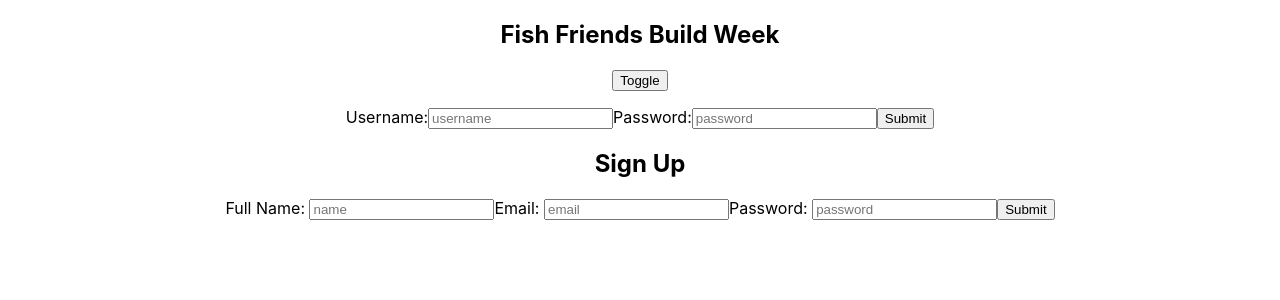
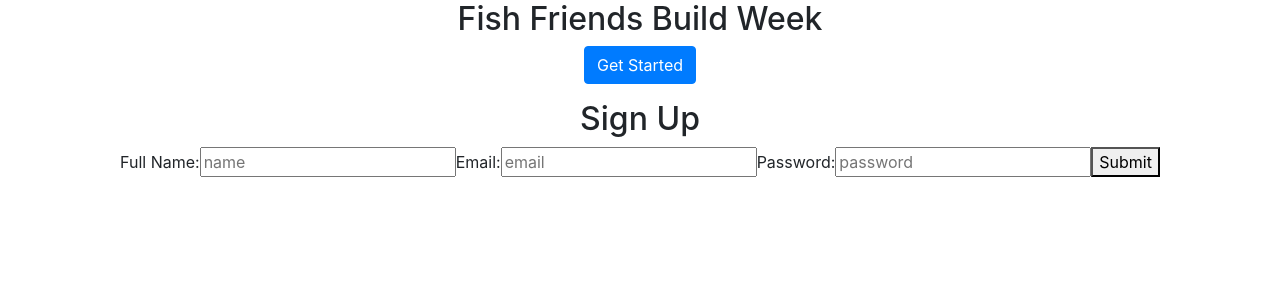
Before and after one commit to Build-Week-Fish-Friends/Front-End, a React (Create React App) app in the folder app/: page / in a window 1280 px wide. Shown: the top 300 px of the page. Built offline with nearby package versions, Linux system fonts and the light colour scheme.

Commit message:
added reactstrap

```diff
--- a/app/src/components/login.js
+++ b/app/src/components/login.js
@@ -17,7 +17,7 @@ const LoginForm = ({props, values, errors, touched, status}) => {
     return (
         <div className = "login">
             {/* <h2>Login</h2> */}
-            <Button color="primary" onClick={toggle} style={{ marginBottom: '1rem' }}>Toggle</Button>
+            <Button color="primary" onClick={toggle} style={{ marginBottom: '1rem' }}>Get Started</Button>
             <Collapse isOpen={isOpen}>
             <Card>
                 <CardBody>
--- a/app/src/index.js
+++ b/app/src/index.js
@@ -3,7 +3,7 @@ import ReactDOM from 'react-dom';
 import './index.css';
 import App from './App';
 import * as serviceWorker from './serviceWorker';
-
+import 'bootstrap/dist/css/bootstrap.css';
 import { BrowserRouter as Router } from "react-router-dom"
 import { createStore, applyMiddleware } from "redux"
 import {Provider} from 'react-redux'
```
